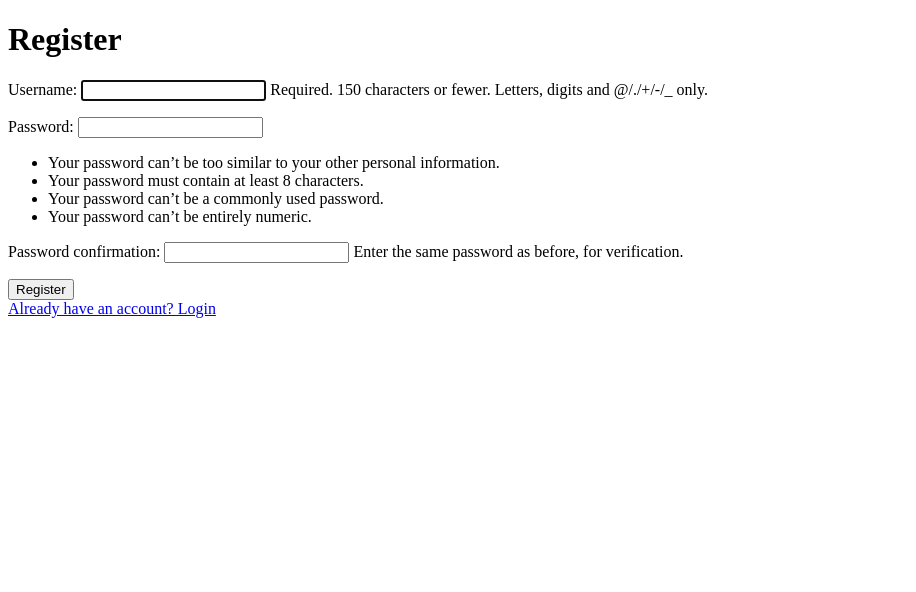
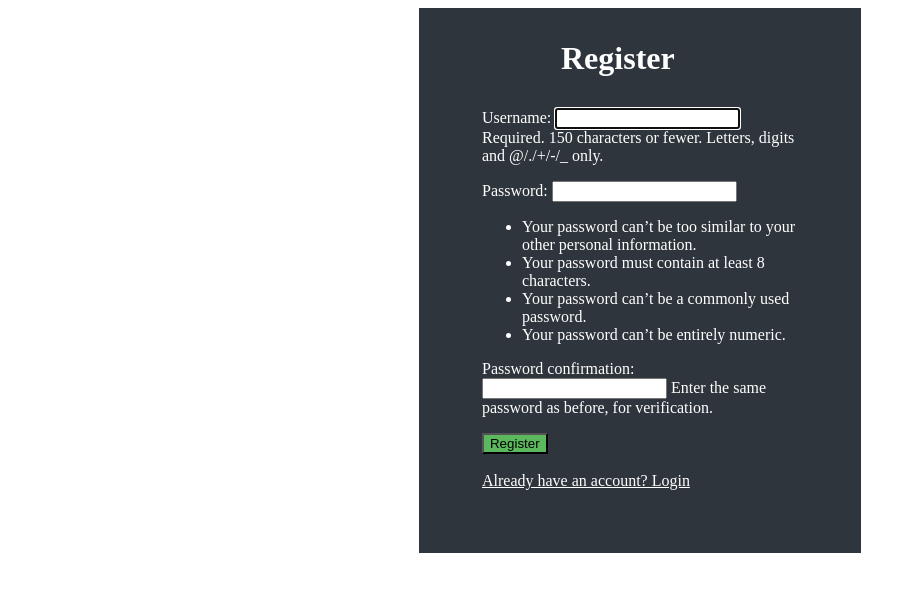
Before and after one commit to trainadavide/PollingAPI, a Django app: page /register/ in a window 1280 px wide. Shown: the top 592 px of the page, without its empty margins (0-916 px from the left). Run offline with Django 5.2, Linux system fonts and the light colour scheme.

Commit message:
login and register style

```diff
--- a/PollingAPI/settings.py
+++ b/PollingAPI/settings.py
@@ -65,7 +65,6 @@ MIDDLEWARE = [
 
 CSRF_TRUSTED_ORIGINS = [
     'https://pollingapi.up.railway.app',
-    'pollingapi.up.railway.app',
 ]
 
 ROOT_URLCONF = 'PollingAPI.urls'
--- a/polls_app/templates/Register.html
+++ b/polls_app/templates/Register.html
@@ -4,12 +4,15 @@
         <title>Register</title>
     </head>
     <body>
-        <h1>Register</h1>
+    <div style="background-color: #2e353d; color: white; margin-left: 32.5%; width: 25%; padding: 5%;">
+        <h1 style="font-family: Algerian; margin-left: 25%; margin-bottom: 10%; margin-top: -10%">Register</h1>
         <form method="POST">
             {% csrf_token %}
             {{ form.as_p }}
-            <button type="submit">Register</button>
+            <button style="background-color: #5cb85c" type="submit">Register</button>
         </form>
-        <a href="{% url 'Login' %}"> Already have an account? Login</a>
+        <br>
+        <a style="color: white" href="{% url 'Login' %}"> Already have an account? Login</a>
+    </div>
     </body>
 </html>
```
Also changed, not shown: polls_app/templates/Login.html (+6 -2 lines), db.sqlite3, polls_app/static/style.css (line endings or trailing spaces).
